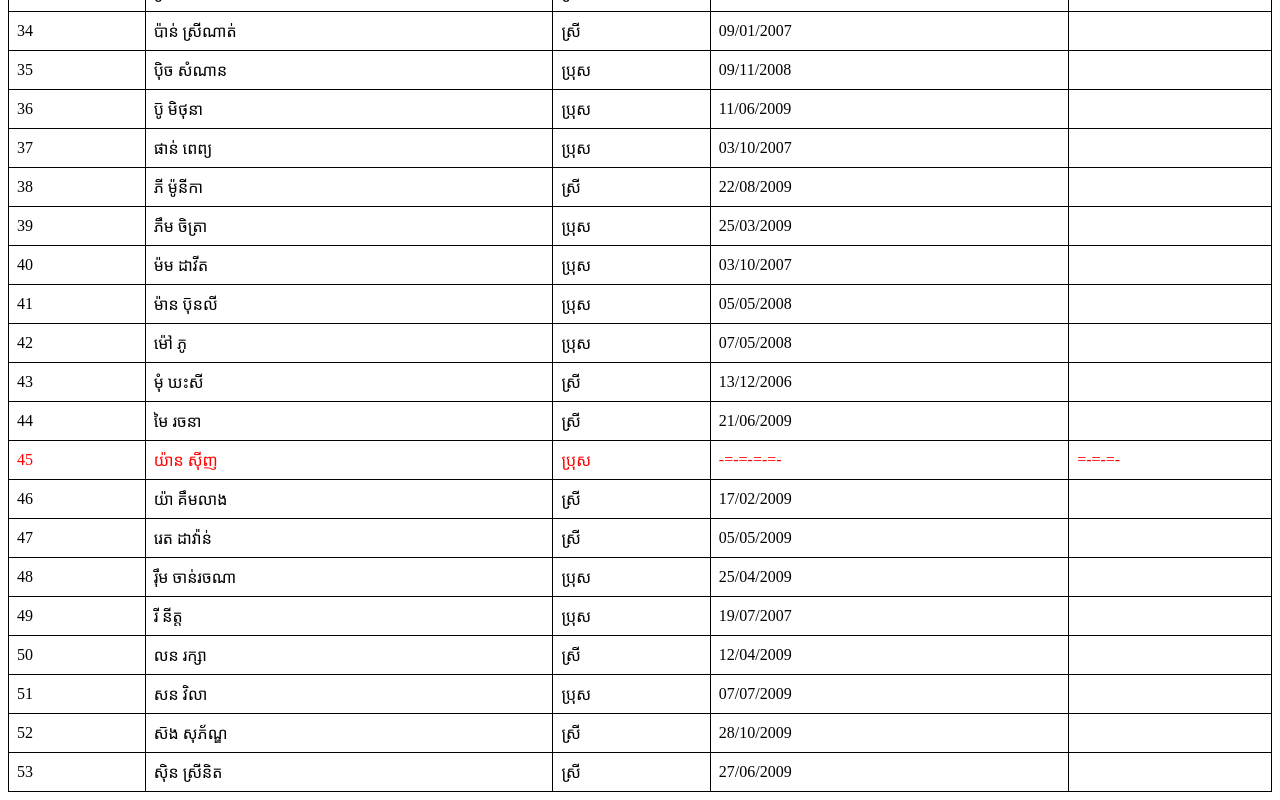
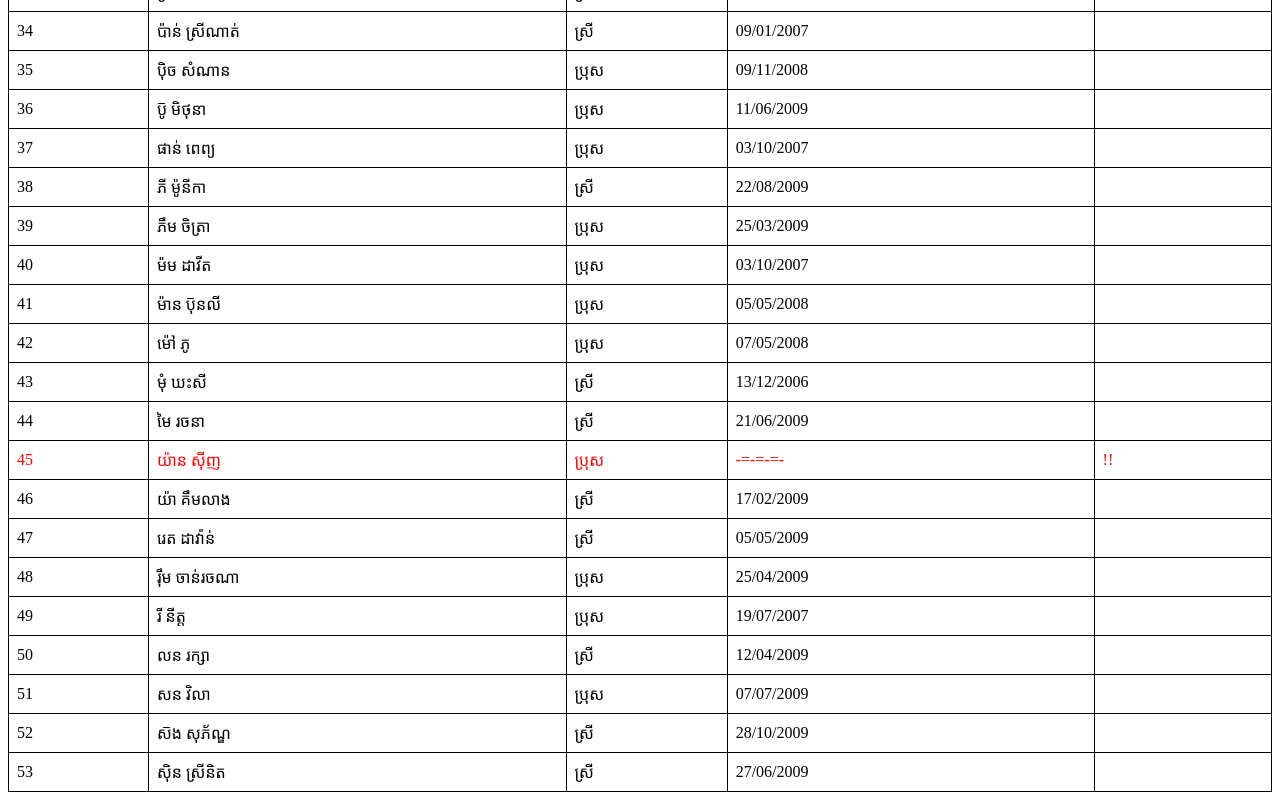
Before and after one commit to YanSinh/list, a plain HTML site: page index.html in a window 1280 px wide. Shown: the part 1323-2123 px from the top of the page. Drawn offline with Linux system fonts and the light colour scheme.

Commit message:
Update index.html

```diff
--- a/index.html
+++ b/index.html
@@ -75,7 +75,7 @@
             <tr><td>42</td><td>ម៉ៅ ភូ</td><td>ប្រុស</td><td>07/05/2008</td><td></td></tr>
             <tr><td>43</td><td>មុំ ឃះសី</td><td>ស្រី</td><td>13/12/2006</td><td></td></tr>
             <tr><td>44</td><td>មៃ រចនា</td><td>ស្រី</td><td>21/06/2009</td><td></td></tr>
-            <tr style="color: red;"><td>45</td><td>យ៉ាន សុីញ</td><td>ប្រុស</td><td>-=-=-=-=-</td><td>=-=-=-</td></tr>
+            <tr style="color: red;"><td>45</td><td>យ៉ាន សុីញ</td><td>ប្រុស</td><td>-=-=-=-</td><td>!!</td></tr>
             <tr><td>46</td><td>យ៉ា គឹមលាង</td><td>ស្រី</td><td>17/02/2009</td><td></td></tr>
             <tr><td>47</td><td>រេត ដាវ៉ាន់</td><td>ស្រី</td><td>05/05/2009</td><td></td></tr>
             <tr><td>48</td><td>រុឹម ចាន់រចណា</td><td>ប្រុស</td><td>25/04/2009</td><td></td></tr>
```
